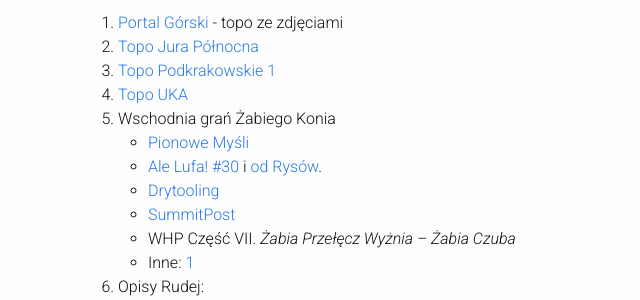
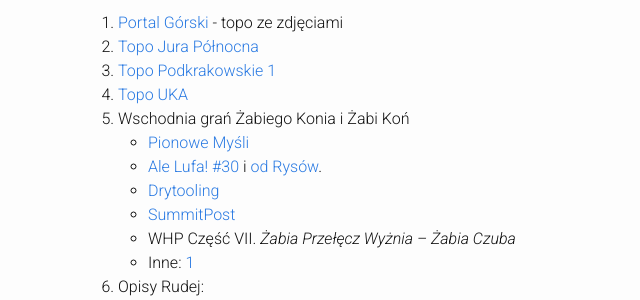
Before and after one commit to jkedra/jkedra.github.io, a Jekyll site: the page built from _posts/2017-03-05-wspinanie.md, in a window 1280 px wide and 900 px high, scrolled down 557 px. Shown: the part 151-451 px from the top of the window, without its empty margins (182-822 px from the left). Built offline with Jekyll 4.4.1, drawn with Linux system fonts in a browser that asks for light colours.

Commit message:
żabi koń drytooling

```diff
--- a/_posts/2017-03-05-wspinanie.md
+++ b/_posts/2017-03-05-wspinanie.md
@@ -32,10 +32,10 @@
 2. [Topo Jura Północna](http://topojura.dz.pl/)
 3. [Topo Podkrakowskie 1](http://climbing.ovh.org/index.html)
 4. [Topo UKA](http://topo.uka.pl/content/topo/morskie_oko/morskie_oko.php)
-5. Wschodnia grań Żabiego Konia
+5. Wschodnia grań Żabiego Konia i Żabi Koń
     * [Pionowe Myśli](http://pionowemysli.pl/topotatry/zabi-kon-wschodnia-gran/)
     * [Ale Lufa! #30](https://www.youtube.com/watch?v=ZBamuYEuJ30) i [od Rysów](https://www.youtube.com/watch?v=Cv7lHlp5CMQ).
-    * [Drytooling](https://www.youtube.com/watch?v=ZBamuYEuJ30)
+    * [Drytooling](http://drytooling.com.pl/baza/gory/6442-zabi-kon)
     * [SummitPost](http://www.summitpost.org/zabi-kon/501224)
     * WHP Część VII. *Żabia Przełęcz Wyżnia – Żabia Czuba*
     * Inne: [1](http://footsteps.cba.pl/zabi-kon-grania/)
```
